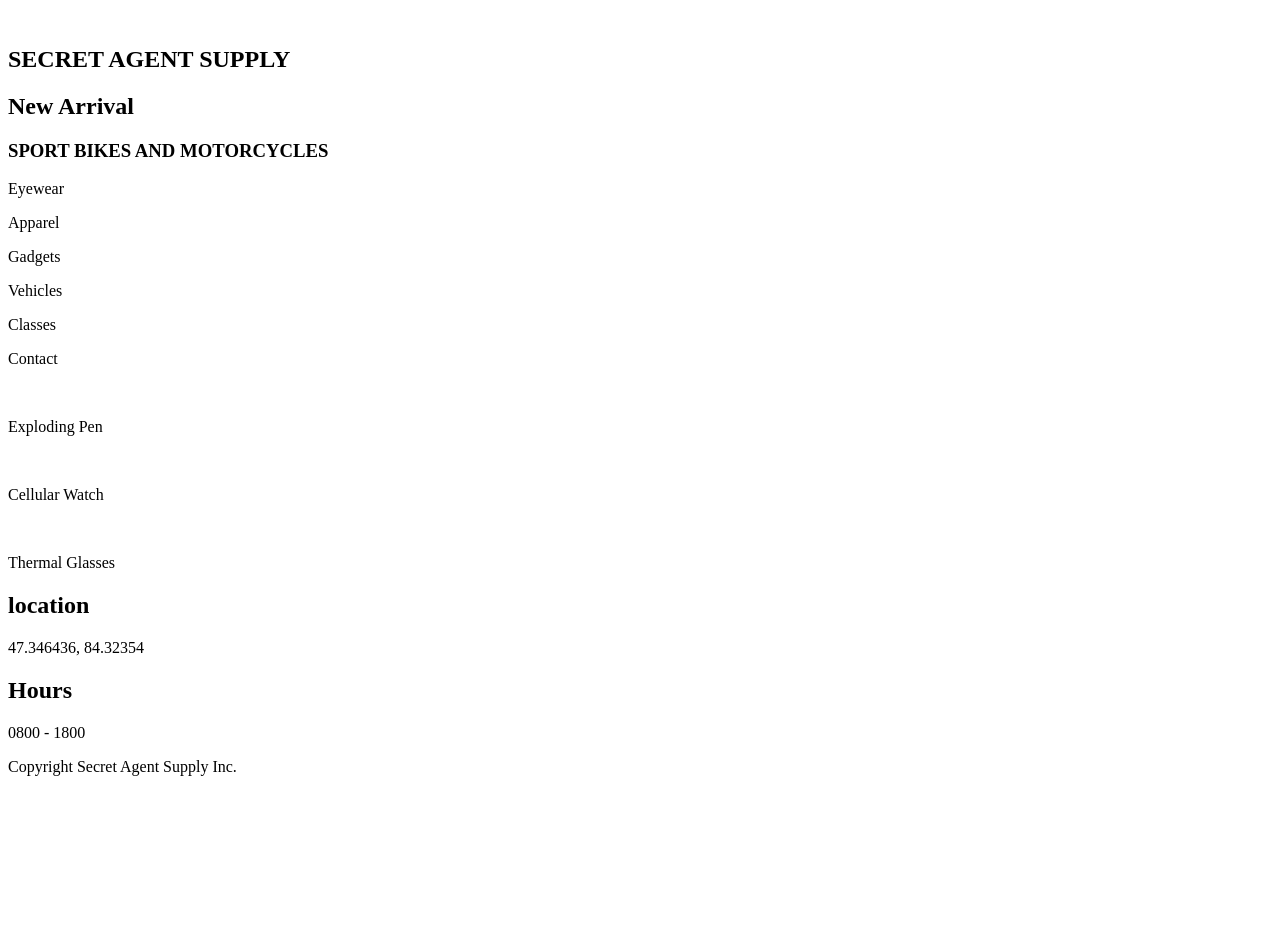
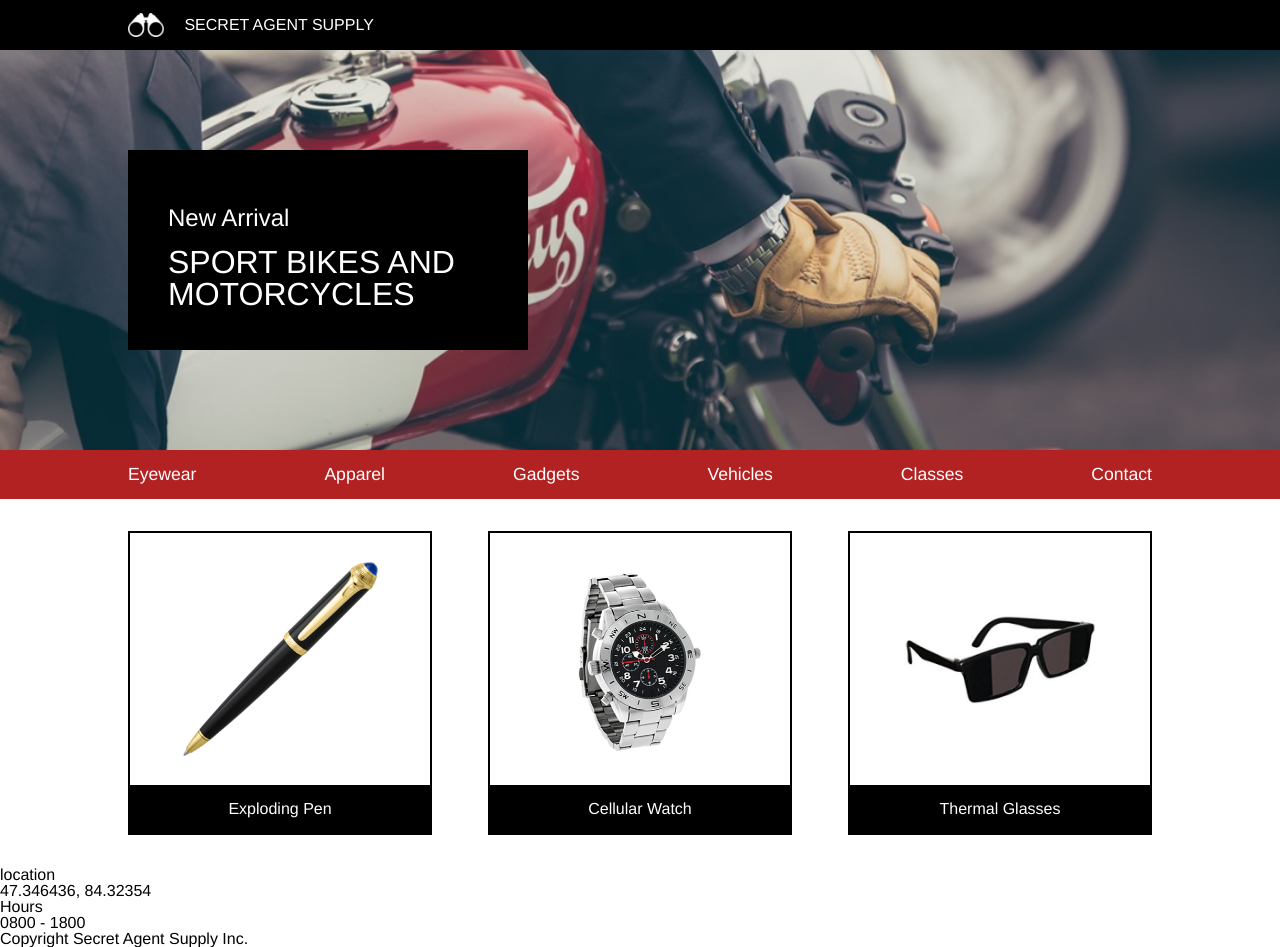
Before and after one commit to Supawatv/SecretAgentSupply, a plain HTML site: page index.html in a window 1280 px wide. Before the commit the page ends 800 px from the top, so only its background shows below. Drawn offline with Linux system fonts and the light colour scheme.

Commit message:
half done

```diff
--- a/index.html
+++ b/index.html
@@ -1,20 +1,23 @@
 <!DOCTYPE html>
 <html>
 	<head>
-		<link href="./resources/index.css" type="text/css" rel="stylesheet">
-		<title></title>
+		<title>Secret Agent Supply</title>
+
+		<link rel="stylesheet" type="text/css" href="resources/reset.css">
+		<link rel="stylesheet" type="text/css" href="resources/style.css">
 	</head>
-
-
+</head>
 
 
 <body>
 	<!-- Top Bar -->
 	<nav>
-			<img src="">
+		<div id="logo">
+			<img src="resources/logo.png">
 			<h1>
 			SECRET AGENT SUPPLY
 			</h1>
+		</div>
 	</nav>
 
 	<!-- Splash -->
@@ -26,7 +29,7 @@
 	</section>
 
 	<!-- Product Strip -->
-		<section id="products">
+	<section id="strip">
 		<p>Eyewear</p>
 		<p>Apparel</p>
 		<p>Gadgets</p>
@@ -38,19 +41,20 @@
 	<!-- Gallery -->
 	<section id="gallery">
 		<article id="pen">
-				<img src="">
+				<img src="resources/pen.png">
 			<p>Exploding Pen</p>
 		</article>
 		<article id="watch">
-				<img src="">
+				<img src="resources/watch.png">
 			<p>Cellular Watch</p>
 		</article>
 		<article id="glasses">
-				<img src="">
+				<img src="resources/glasses.png">
 			<p>Thermal Glasses</p>
 		</article>
 	</section>
 
+	<!-- Buiesness info -->
 	<section id="info">
 		<div class="location">
 			<h1>location</h1>
@@ -62,11 +66,11 @@
 		</div>
 	</section>
 
+
+	<!-- Footer -->
 	<footer>
 		<p>Copyright Secret Agent Supply Inc.</p>
 	</footer>
-
-
 </body>
 
 
--- a/resources/style.css
+++ b/resources/style.css
@@ -0,0 +1,109 @@
+/* Base font */
+html,
+body {
+	font-family: Helvetica, sans-serif;
+	font-size: 16px;
+	margin: 0;
+	background-color: white;
+}
+
+/* Top bar */
+nav {
+	width: auto;
+	background-color: black;
+	color: white;
+	padding: 1% 0px;
+	padding-left: 10%;
+}
+
+nav #logo {
+	display: flex;
+	align-items: center;
+}
+
+nav #logo img {
+	width: auto;
+	height: 1.5em;
+	padding-right: 1.25em;
+}
+
+/* Splash */
+#splash {
+	height: 25rem;
+	background-image: url('moto.jpg');
+	background-repeat: no-repeat;
+	background-position: center;
+	background-size: cover;
+	display: flex;
+	align-items: center;
+}
+
+
+#splash article{
+	background-color: black;
+	color: white;
+	margin: 0px 10%;
+	width: 20rem;
+	padding: 2.5rem 2.5rem;
+	font-size: 2rem;
+}
+
+#splash article h2{
+	font-size: 1.5rem;
+	padding: 1rem 0px;
+}
+
+/* Product Strip */
+#strip{
+	background-color: firebrick;
+	width: auto;
+	height: auto;
+	display: flex;
+	align-content: center;
+	padding: 0px 10%;
+	justify-content: space-between;
+	text-align: center;
+}
+
+#strip p{
+	padding: 1rem 0px;
+	color: white;
+	font-size: 1.1rem;
+}
+
+/* Gallery */
+
+#gallery{
+	display: flex;
+	align-content: center;
+	justify-content: space-between;
+	margin: 0px 10%;
+	padding: 2rem 0px;
+}
+
+#gallery article{
+	border: solid black 2px;
+	display: flex;
+	flex-flow: column nowrap;
+	justify-content: space-between;
+	align-items: center;
+	width: 300px;
+	height: 300px;
+}
+
+#gallery article img{
+	object-fit: scale-down;
+	width: 65%;
+	height: 65%;
+	flex-grow: 1;
+
+}
+
+#gallery article p{
+	background-color: black;
+	color: white;
+	width: 100%;
+	text-align: center;
+	padding: 1rem 0px;
+
+}
```
Lines whose indentation alone changed are shown as unchanged.
